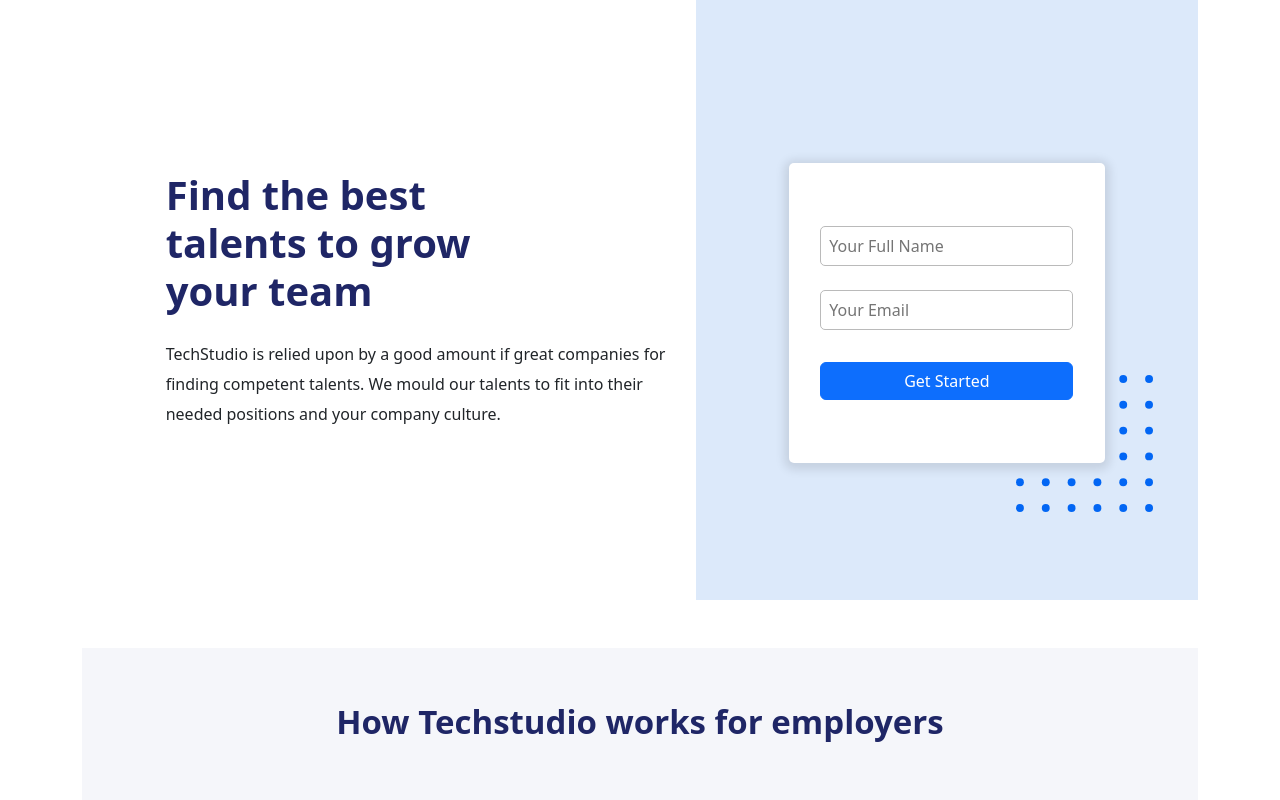
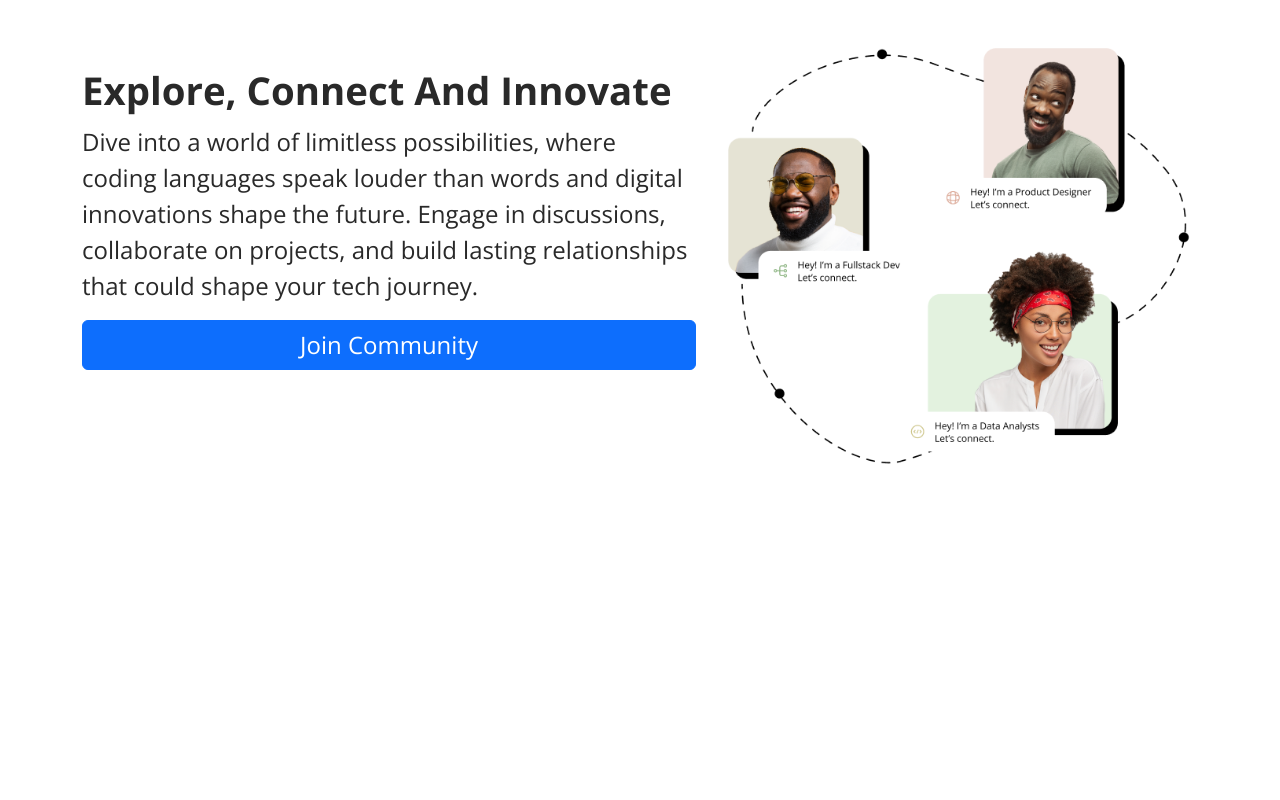
Before and after one commit to Shehuadekunmi/tech-studio-community-frontend, a React (Vite) app: page / in a window 1280 px wide. Shown: the top 800 px of the page. Built offline with nearby package versions, Linux system fonts and the light colour scheme.

Commit message:
fix: route system fixed

```diff
--- a/src/App.jsx
+++ b/src/App.jsx
@@ -1,6 +1,6 @@
 import './App.css'
 import Home from './pages/lading page/Home'
-import Index from './pages/find talent/Talent'
+import Talent from './pages/find talent/Talent'
 import { BrowserRouter as Router, Route, Routes } from 'react-router-dom';
 
 function App() {
@@ -9,10 +9,10 @@
     <>
       <Router>
         <Routes>
-          <Route path='/' element={<Index/>}/>
+          <Route path="/" element={<Home />} />
+          <Route path="/talent" element={<Talent />} />
         </Routes>
       </Router>
-     <Home/>
     </>
   );
 }
--- a/src/index.css
+++ b/src/index.css
@@ -1,5 +1,3 @@
-<<<<<<< HEAD
-=======
 :root {
   font-synthesis: none;
   text-rendering: optimizeLegibility;
@@ -7,5 +5,3 @@
   -moz-osx-font-smoothing: grayscale;
   -webkit-text-size-adjust: 100%;
 }
-
->>>>>>> 2cf72b440c891a07c9baf9320e55455d8805674a
--- a/src/pages/find talent/Talent.jsx
+++ b/src/pages/find talent/Talent.jsx
@@ -1,4 +1,3 @@
-import React from 'react'
 import './style.css'
 import FindtalentSec1 from '../../components/FindtalentSec1'
 import FindtalentSec2 from '../../components/FindtalentSec2'
```
Also changed, not shown: src/pages/lading page/Home.jsx (+4 -5 lines).
